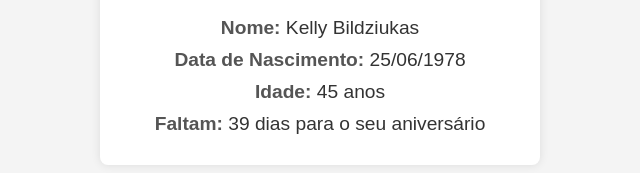
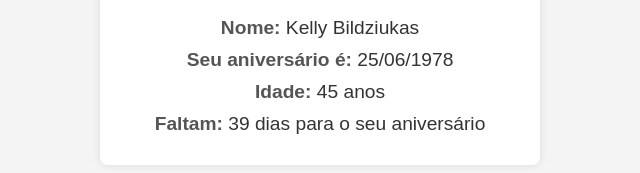
Before and after one commit to akiosantos/SeuTextoAqui, a plain HTML site: page aba.html in a window 1280 px wide. Shown: the part 395-568 px from the top of the page, 320-960 px from the left. Drawn offline with Linux system fonts and the light colour scheme.

Commit message:
Update aba.html

```diff
--- a/aba.html
+++ b/aba.html
@@ -11,7 +11,7 @@
         <h1>Kelly Bildziukas seu Aniversário está chegando!</h1>
         <div class="info">
             <p><strong>Nome:</strong> <span id="name">João Silva</span></p>
-            <p><strong>Data de Nascimento:</strong> <span id="birthdate">25/05/1978</span></p>
+            <p><strong>Seu aniversário é:</strong> <span id="birthdate">25 de Maio</span></p>
             <p><strong>Idade:</strong> <span id="age"></span></p>
             <p><strong>Faltam:</strong> <span id="days-until-birthday"></span> dias para o seu aniversário</p>
         </div>
```
